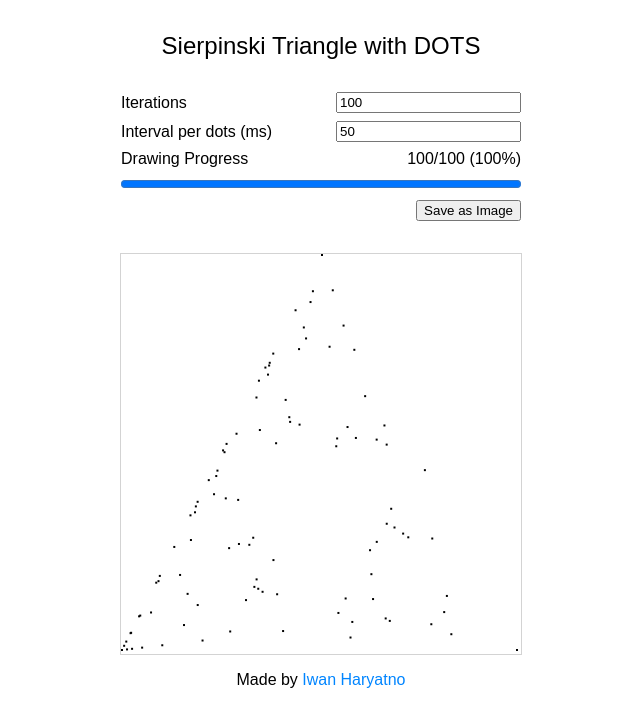
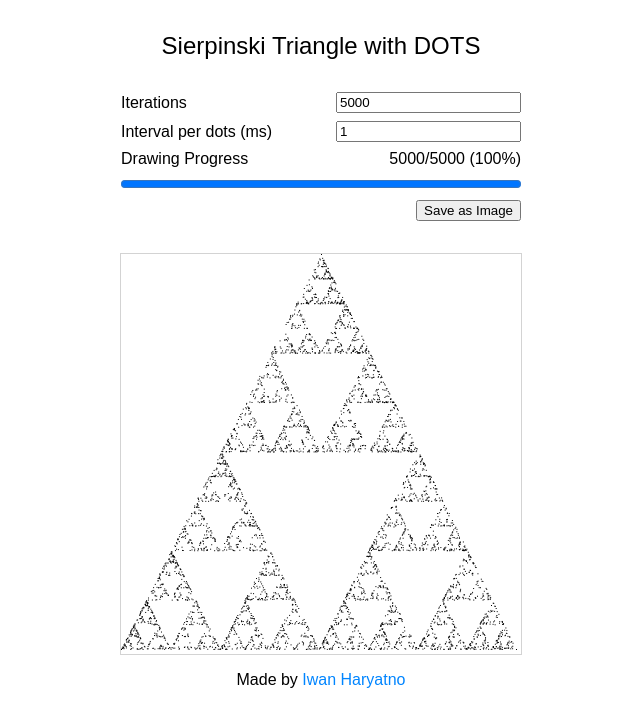
Before and after one commit to iwanharyatno/sietriangle, a plain HTML site: page index.html in a window 1280 px wide. Shown: the whole page, without its empty margins (319-959 px from the left). Drawn offline with Linux system fonts and the light colour scheme.

Commit message:
Sliding the points order in the triangle to avoid domination in index 1

```diff
--- a/index.html
+++ b/index.html
@@ -104,7 +104,20 @@
         return Math.round(Math.random() * (max - min) + min);
       }
 
-      function App(canvasWidth, canvasHeight, context, pointWidth=2) {
+      function slideTriangle(array) {
+        const result = [...array];
+
+        const tmp0 = result[0];
+        const tmp1 = result[1];
+
+        result[0] = result[2];
+        result[1] = tmp0;
+        result[2] = tmp1;
+
+        return result;
+      }
+
+      function App(canvasWidth, canvasHeight, context, pointWidth=1) {
         this.canvasWidth = canvasWidth;
         this.canvasHeight = canvasHeight;
 
@@ -114,7 +127,7 @@
 
         this.ctx = context;
 
-        const points = [
+        let points = [
           new Point(canvasWidth - 5, canvasHeight - 5),
           new Point(0, canvasHeight - 5),
           new Point(canvasWidth / 2, 0),
@@ -141,6 +154,8 @@
           if (this.onDrawing) {
             this.onDrawing(limit, currIteration);
           }
+
+          if (currIteration % 4 === 0) points = slideTriangle(points);
 
           lastPoint = newPoint;
 
@@ -176,11 +191,11 @@
     <div class="controls">
       <div class="control">
         <label>Iterations</label>
-        <input type="number" id="numsIteration" value="100">
+        <input type="number" id="numsIteration" value="5000">
       </div>
       <div class="control">
         <label>Interval per dots (ms)</label>
-        <input type="number" id="intervalPerDots" value="50">
+        <input type="number" id="intervalPerDots" value="1">
       </div>
       <div class="control">
         <label>Drawing Progress</label>
@@ -218,7 +233,7 @@
         saveAsImageButton.disabled = true;
       }
       app.onDrawing = function(limit, currIteration) {
-        const percentages = Math.round(currIteration * 100 / limit);
+        const percentages = Math.floor(currIteration * 100 / limit);
 
         this.drawingProgressElement.value = currIteration;
         this.drawingProgressElement.max = limit;
```
